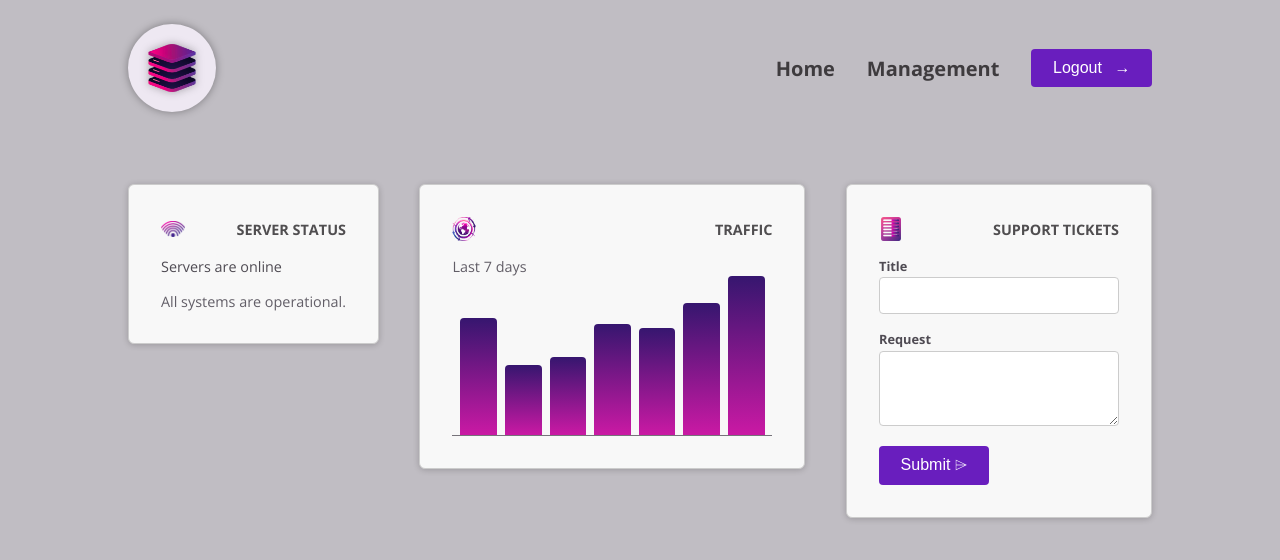
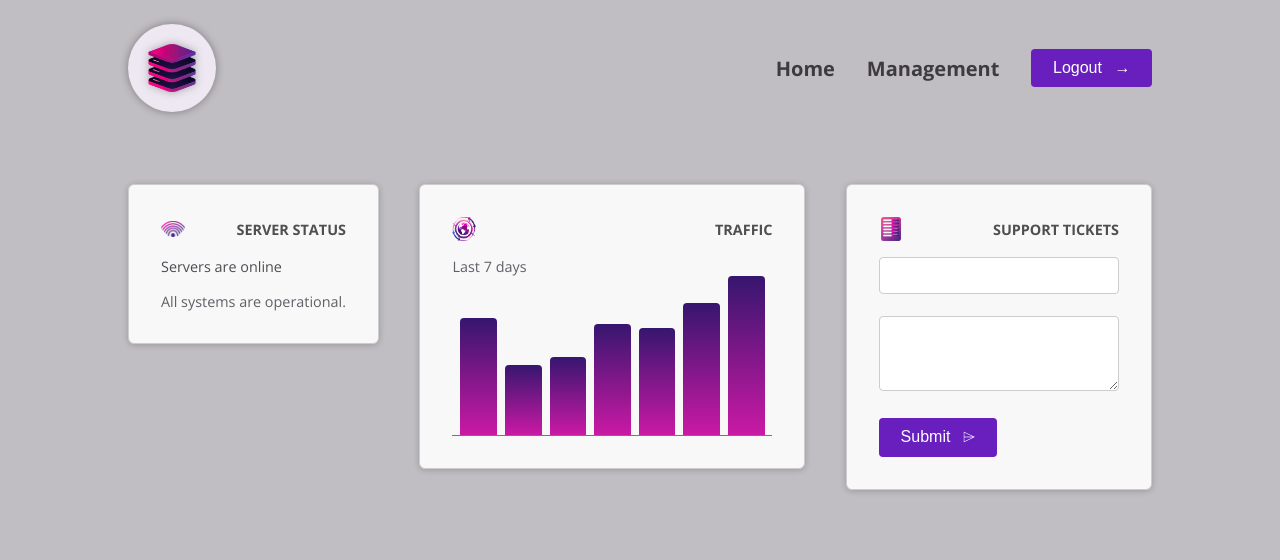
Before and after one commit to naveen-v-v/server-management-app, an Angular app: page / in a window 1280 px wide. Shown: the top 560 px of the page. Built offline with nearby package versions, Linux system fonts and the light colour scheme.

Commit message:
control component

```diff
--- a/src/app/dashboard/tickets/new-ticket/new-ticket.component.html
+++ b/src/app/dashboard/tickets/new-ticket/new-ticket.component.html
@@ -1,12 +1,10 @@
 <form>
-  <p>
-    <label>Title</label>
+  <app-control label="Title">
     <input name="title" id="title" />
-  </p>
-  <p>
-    <label>Request</label>
+  </app-control>
+  <app-control label="Request">
     <textarea name="request" id="request" rows="3"></textarea>
-  </p>
+  </app-control>
   <p>
     <button appButton>
       Submit
--- /dev/null
+++ b/src/app/shared/control/control.component.html
@@ -0,0 +1,6 @@
+<span>
+  <ng-content />
+</span>
+<span class="icon">
+  <ng-content select="icon" />
+</span>
--- /dev/null
+++ b/src/app/shared/control/control.component.ts
@@ -0,0 +1,13 @@
+import { Component, ViewEncapsulation, input } from '@angular/core';
+
+@Component({
+  selector: 'app-control',
+  standalone: true,
+  imports: [],
+  templateUrl: './control.component.html',
+  styleUrl: './control.component.css',
+  encapsulation: ViewEncapsulation.None
+})
+export class ControlComponent {
+  label = input.required<string>();
+}
```
Also changed, not shown: src/app/dashboard/tickets/new-ticket/new-ticket.component.ts (+5 -2 lines), src/app/shared/control/control.component.css (added).
